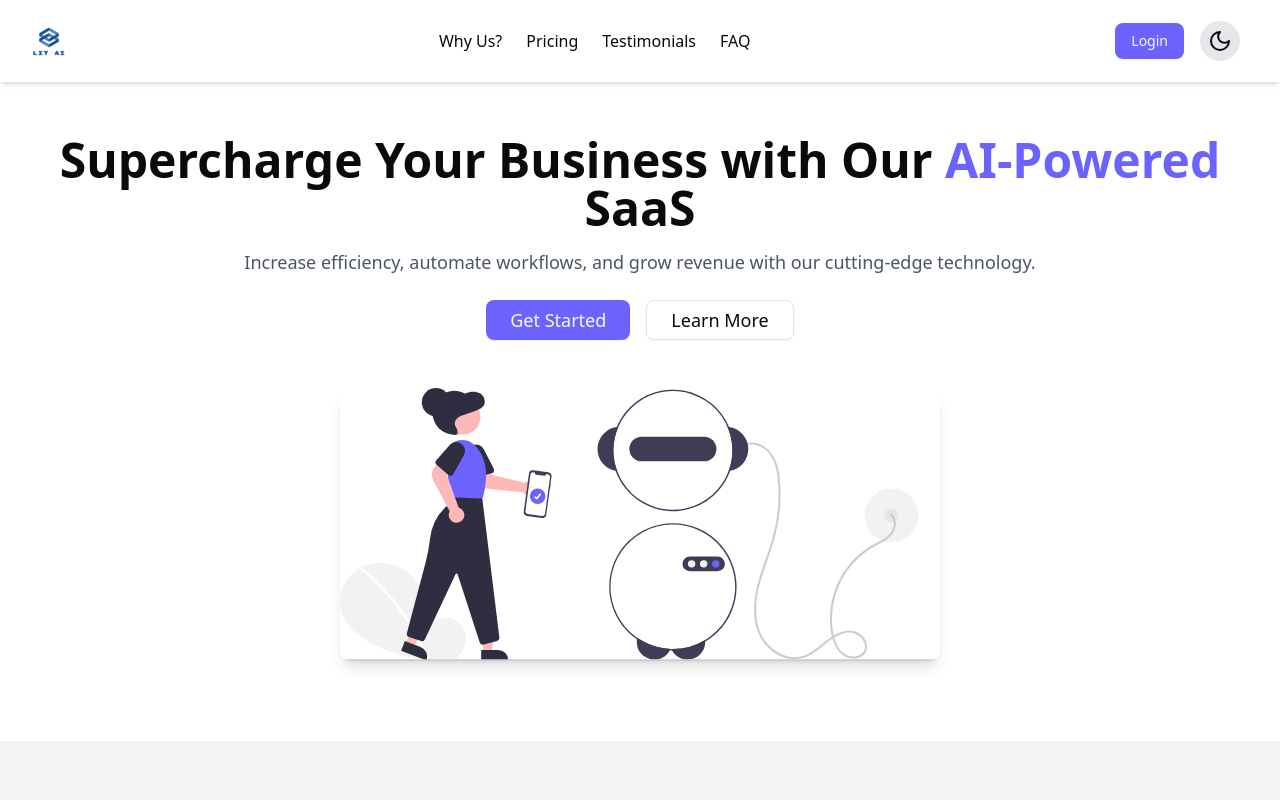
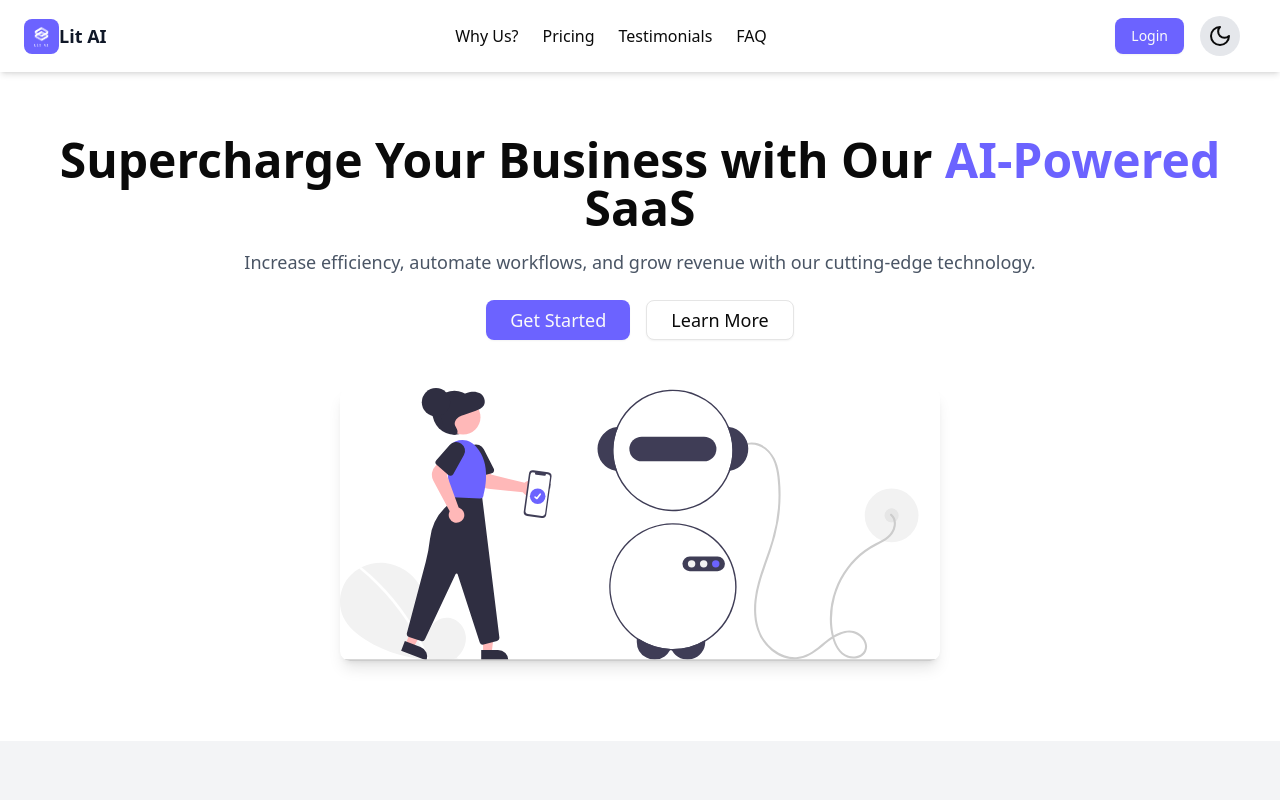
Before and after one commit to kadelcode/saas-landing-page, a Next.js app: page / in a window 1280 px wide. Shown: the top 800 px of the page. Built offline with nearby package versions, Linux system fonts and the light colour scheme.

Commit message:
New logo

```diff
--- a/src/components/Header.tsx
+++ b/src/components/Header.tsx
@@ -38,7 +38,12 @@ export function Header() {
             <div className="container mx-auto flex justify-between items-center py-4 px-6">
                 {/* Logo */}
                 <Link href="/" className="text-xl font-bold text-gray-900 dark:text-white">
-                    <Image alt="logo" width={50} height={50} src="/LitAI-logo.png" />
+                    <div className="flex items-center">
+                        <Image alt="logo" width={35} height={35} src="/logo-transparent.png"
+                        className="bg-[#6c63ff] rounded-md"
+                        />
+                        <span className="text-lg">Lit AI</span>
+                    </div>
                 </Link>
 
                 {/* Navigation Links */}
```
Also changed, not shown: public/logo-transparent.png (added), public/logo.png (added).
